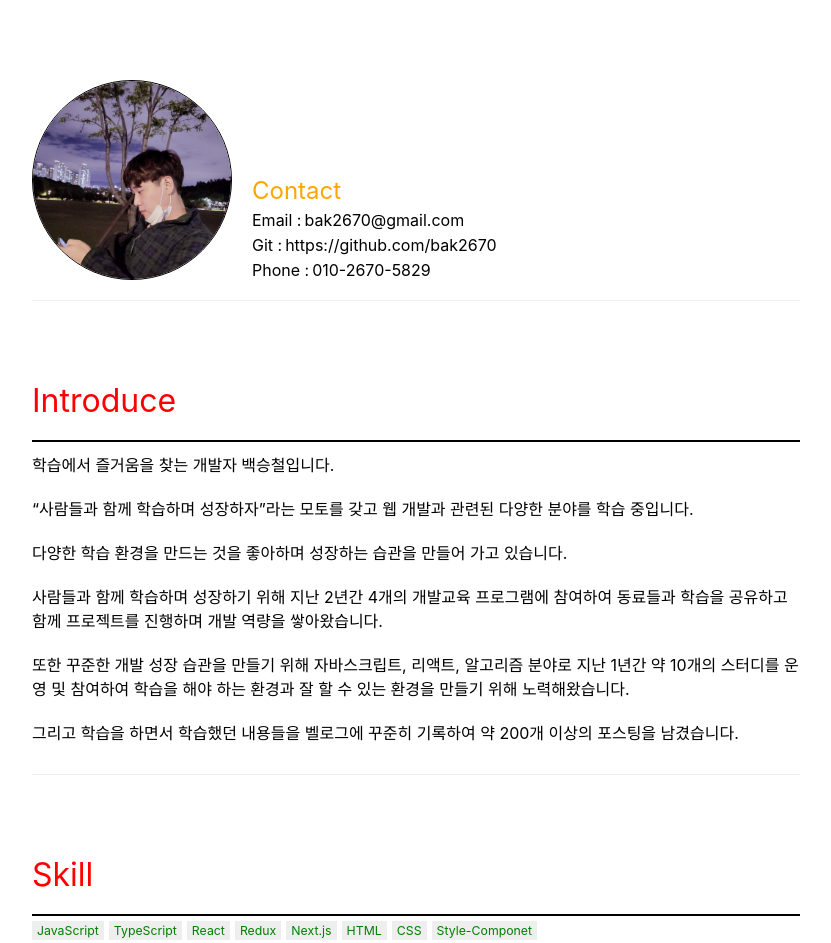
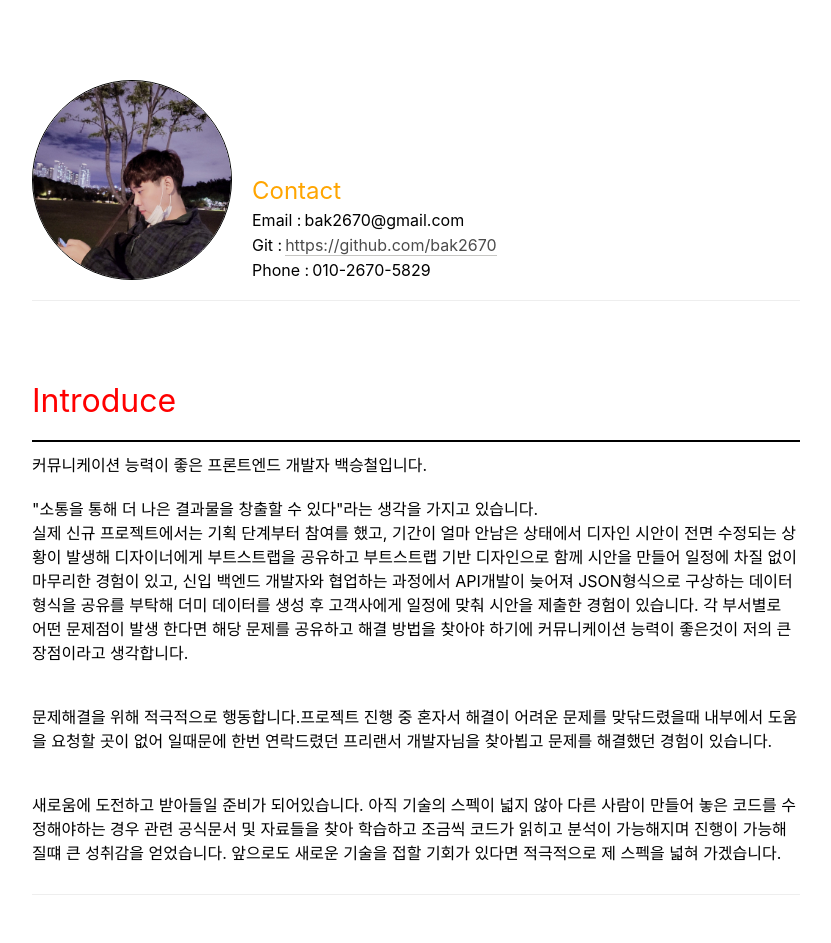
Before and after one commit to bak2670/newportfolio, a React (Create React App) app: page / in a window 1280 px wide. Shown: the top 943 px of the page, without its empty margins (224-1055 px from the left). Built offline with nearby package versions, Linux system fonts and the light colour scheme.

Commit message:
텍스트 수정

```diff
--- a/src/component/Contact.tsx
+++ b/src/component/Contact.tsx
@@ -23,7 +23,7 @@ function Contact(){
               </Concact.ContactItem>
               <Concact.ContactItem>
                 <p>Git : </p>
-                <p><a href="https://github.com/bak2670">https://github.com/bak2670</a></p>
+                <p><a href="https://github.com/bak2670"><span className='link'>https://github.com/bak2670</span></a></p>
               </Concact.ContactItem>
               <Concact.ContactItem>
                 <p>Phone : </p>
--- a/src/component/Intro.tsx
+++ b/src/component/Intro.tsx
@@ -5,12 +5,41 @@ function Intro(){
     return(
           <Common.Section>
             <p className='title'>Introduce</p>
-            <p className='text'>학습에서 즐거움을 찾는 개발자 백승철입니다.<br/><br/>
+            {/* <p className='text'>학습에서 즐거움을 찾는 개발자 백승철입니다.<br/><br/>
               “사람들과 함께 학습하며 성장하자”라는 모토를 갖고 웹 개발과 관련된 다양한 분야를 학습 중입니다. <br/><br/>
               다양한 학습 환경을 만드는 것을 좋아하며 성장하는 습관을 만들어 가고 있습니다.<br/><br/>
               사람들과 함께 학습하며 성장하기 위해 지난 2년간 4개의 개발교육 프로그램에 참여하여 동료들과 학습을 공유하고 함께 프로젝트를 진행하며 개발 역량을 쌓아왔습니다.<br/><br/>
               또한 꾸준한 개발 성장 습관을 만들기 위해 자바스크립트, 리액트, 알고리즘 분야로 지난 1년간 약 10개의 스터디를 운영 및 참여하여 학습을 해야 하는 환경과 잘 할 수 있는 환경을 만들기 위해 노력해왔습니다.<br/><br/>
               그리고 학습을 하면서 학습했던 내용들을 벨로그에 꾸준히 기록하여 약 200개 이상의 포스팅을 남겼습니다.
+            </p> */}
+            <p className='text'>
+              커뮤니케이션 능력이 좋은 프론트엔드 개발자 백승철입니다.<br/><br/>
+              "소통을 통해 더 나은 결과물을 창출할 수 있다"라는 생각을 가지고 있습니다.<br/>
+              실제 신규 프로젝트에서는 기획 단계부터 참여를 했고, 기간이 얼마 안남은 상태에서
+              디자인 시안이 전면 수정되는 상황이 발생해 디자이너에게 부트스트랩을 공유하고 부트스트랩 기반 디자인으로 함께 시안을 만들어
+              일정에 차질 없이 마무리한 경험이 있고, 신입 백엔드 개발자와 협업하는 과정에서
+              API개발이 늦어져 JSON형식으로 구상하는 데이터 형식을 공유를 부탁해 더미 데이터를
+              생성 후 고객사에게 일정에 맞춰 시안을 제출한 경험이 있습니다.
+              각 부서별로 어떤 문제점이 발생 한다면 해당 문제를 공유하고 해결 방법을 찾아야 하기에
+              커뮤니케이션 능력이 좋은것이 저의 큰 장점이라고 생각합니다.
+
+
+              <br/>
+              <br/>
+              <br/>
+
+              문제해결을 위해 적극적으로 행동합니다.프로젝트 진행 중 혼자서 해결이 어려운 문제를 맞닦드렸을때
+              내부에서 도움을 요청할 곳이 없어 일때문에 한번 연락드렸던 프리랜서 개발자님을 찾아뵙고 문제를 해결했던 경험이 있습니다.
+              <br/>
+              <br/>
+              <br/>
+
+              새로움에 도전하고 받아들일 준비가 되어있습니다. 아직 기술의 스펙이 넓지 않아 다른 사람이 만들어 놓은 코드를
+              수정해야하는 경우 관련 공식문서 및 자료들을 찾아 학습하고 조금씩 코드가 읽히고 분석이 가능해지며 진행이 가능해질떄
+              큰 성취감을 얻었습니다. 앞으로도 새로운 기술을 접할 기회가 있다면 적극적으로 제 스펙을 넓혀 가겠습니다.
+
+
+
             </p>
           </Common.Section>
     )
--- a/src/component/OtherExpress.tsx
+++ b/src/component/OtherExpress.tsx
@@ -2,6 +2,7 @@ import * as Common from "../style/Common"
 import * as Other from "../style/OtherExpress"
 import animal from "../Image/animal.png"
 import tour from "../Image/tour.png"
+import mygpt from "../Image/mygpt.png"
 import logo from './logo.svg';
 
 
@@ -13,7 +14,7 @@ function OtherExpress(){
 
             <Other.OtherExpressItem>
             <Other.ItemName>
-                <a href="https://silly-raman-a73389.netlify.app"><img src={animal} alt="dd"/></a>
+                <a href="https://www.youtube.com/watch?v=qiAc4jwMabk"><img src={mygpt} alt="dd"/></a>
                 <p>나만의 GPT</p>
 
             </Other.ItemName>
@@ -28,7 +29,8 @@ function OtherExpress(){
 
         <Other.OtherExpressItem>
             <Other.ItemName>
-                <a href="https://silly-raman-a73389.netlify.app"><img src={animal} alt="dd"/></a>
+                <a href="https://beackanimaldatingtype.netlify.app/"><img src={animal} alt="dd"/></a>
+
                 <p>12지신 연애유형</p>
 
             </Other.ItemName>
@@ -42,7 +44,7 @@ function OtherExpress(){
 
         <Other.OtherExpressItem>
             <Other.ItemName>
-                <a href="https://beackanimaldatingtype.netlify.app/"><img src={tour} alt="dd"/></a>
+                <a href="https://silly-raman-a73389.netlify.app"><img src={tour} alt="dd"/></a>
                 <p>투어리스트</p>
 
             </Other.ItemName>
--- a/src/style/Sintro.ts
+++ b/src/style/Sintro.ts
@@ -66,4 +66,12 @@ export const ContactItem = styled.div`
         color: black;
     }
 
+    & span{
+        border-bottom:0.05em solid rgba(55,53,47,0.4);opacity:0.7
+    }
+    & span:hover{
+        border-bottom:0.05em solid black; opacity: 1;
+
+    }
+
 `
```
Also changed, not shown: src/Image/mygpt.png (added).
